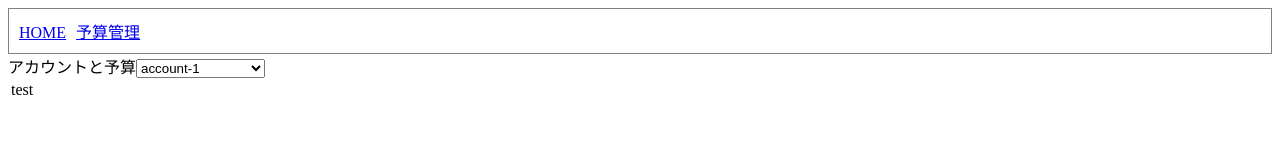
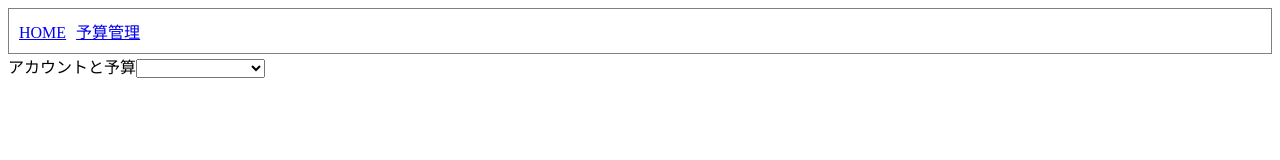
Before and after one commit to ringtail003/handson-angular-link-components, an Angular app: page /budget in a window 1280 px wide. Shown: the top 160 px of the page. Built offline with nearby package versions, Linux system fonts and the light colour scheme.

Commit message:
コンテナコンポーネントの連携部分

```diff
--- a/src/app/pages/budget/components/containers/budgeted-account-selector/budgeted-account-selector.component.html
+++ b/src/app/pages/budget/components/containers/budgeted-account-selector/budgeted-account-selector.component.html
@@ -1,4 +1,9 @@
 <account-picker
-  [accounts]="accounts"
+  [accounts]="selectableAccounts"
+  (onAccountPicked)="handleAccountPicked($event)"
 ></account-picker>
-<account-list></account-list>
+<account-list
+  [accounts]="budgetedAccounts"
+  (onAccountDelete)="handleAccountDelete($event)"
+  (onBudgetChanged)="handleBudgetChanged($event)"
+></account-list>
--- a/src/app/pages/budget/components/containers/budgeted-account-selector/budgeted-account-selector.component.ts
+++ b/src/app/pages/budget/components/containers/budgeted-account-selector/budgeted-account-selector.component.ts
@@ -1,5 +1,6 @@
 import { Component, OnInit, Input } from '@angular/core';
 import { Account } from 'src/app/pages/budget/types/account';
+import { BudgetedAccount, toBudgetedAccount } from '../../../types/budgeted-account';
 
 @Component({
   selector: 'budgeted-account-selector',
@@ -9,9 +10,35 @@ import { Account } from 'src/app/pages/budget/types/account';
 export class BudgetedAccountSelectorComponent implements OnInit {
   @Input() accounts: Account[] = [];
 
+  selectableAccounts: Account[] = [];
+  budgetedAccounts: BudgetedAccount[] = [];
+
   constructor() { }
 
   ngOnInit() {
+    this.selectableAccounts = this.accounts;
+  }
+
+  handleAccountPicked(account: Account) {
+    this.budgetedAccounts = this.budgetedAccounts.concat(toBudgetedAccount(account));
+    this.selectableAccounts = this.excludes(this.accounts, this.budgetedAccounts);
+  }
+
+  handleAccountDelete(account: BudgetedAccount) {
+    this.budgetedAccounts = this.remove(this.budgetedAccounts, account);
+    this.selectableAccounts = this.excludes(this.accounts, this.budgetedAccounts);
+  }
+
+  handleBudgetChanged(account) {
+    this.budgetedAccounts.find(item => item.code === account.code).budget = account.budget;
+  }
+
+  private remove(list, target) {
+    return list.filter(item => item.code != target.code);
+  }
+
+  private excludes(sources, excludes) {
+    return sources.filter(source => !excludes.find(exclude => source.code === exclude.code));
   }
 
 }
--- a/src/app/pages/budget/components/units/account-list/account-list.component.html
+++ b/src/app/pages/budget/components/units/account-list/account-list.component.html
@@ -1,5 +1,15 @@
 <table>
-  <tr>
-    <td>test</td>
+  <tr *ngFor="let account of input">
+    <td>{{account.name}}</td>
+    <td>
+      <input
+        type="number"
+        [(ngModel)]="account.budget"
+        (change)="onChanged(account)"
+      >
+    </td>
+    <td>
+      <button (click)="onDelete(account)">削除</button>
+    </td>
   </tr>
 </table>
--- a/src/app/pages/budget/components/units/account-list/account-list.component.ts
+++ b/src/app/pages/budget/components/units/account-list/account-list.component.ts
@@ -1,15 +1,38 @@
-import { Component, OnInit } from '@angular/core';
+import { Component, OnInit, Input, Output, EventEmitter, OnChanges, SimpleChange } from '@angular/core';
+import { BudgetedAccount } from '../../../types/budgeted-account';
+import { ArrayCopy } from 'src/app/shared/utils';
 
 @Component({
   selector: 'account-list',
   templateUrl: './account-list.component.html',
-  styleUrls: ['./account-list.component.scss']
+  styleUrls: ['./account-list.component.scss'],
 })
-export class AccountListComponent implements OnInit {
+export class AccountListComponent implements OnInit, OnChanges {
+  @Input() accounts: BudgetedAccount[] = [];
+  @Output() onAccountDelete = new EventEmitter<Account>();
+  @Output() onBudgetChanged = new EventEmitter<Account>();
+
+  input: BudgetedAccount[] = [];
 
   constructor() { }
 
   ngOnInit() {
   }
 
+  ngOnChanges(changes: { accounts?: SimpleChange }) {
+    if (!changes.accounts) {
+      return;
+    }
+
+    this.input = ArrayCopy(changes.accounts.currentValue);
+  }
+
+  onDelete(account: Account) {
+    this.onAccountDelete.emit(account);
+  }
+
+  onChanged(account: Account) {
+    this.onBudgetChanged.emit(account);
+  }
+
 }
--- a/src/app/pages/budget/components/units/account-picker/account-picker.component.html
+++ b/src/app/pages/budget/components/units/account-picker/account-picker.component.html
@@ -1,4 +1,7 @@
-<select>
+<select [(ngModel)]="chosen" (change)="onChanged()">
   <option disabled>選択してください</option>
-  <option *ngFor="let account of accounts" [value]="account.code">{{account.name}}</option>
+  <option
+    *ngFor="let account of accounts"
+    [ngValue]="account">{{account.name}}
+  </option>
 </select>
--- a/src/app/pages/budget/components/units/account-picker/account-picker.component.ts
+++ b/src/app/pages/budget/components/units/account-picker/account-picker.component.ts
@@ -1,4 +1,4 @@
-import { Component, OnInit, Input } from '@angular/core';
+import { Component, OnInit, Input, Output, EventEmitter } from '@angular/core';
 import { Account } from 'src/app/pages/budget/types/account';
 
 @Component({
@@ -8,10 +8,17 @@ import { Account } from 'src/app/pages/budget/types/account';
 })
 export class AccountPickerComponent implements OnInit {
   @Input() accounts: Account[] = [];
+  @Output() onAccountPicked = new EventEmitter<Account>();
+
+  chosen: Account = null;
 
   constructor() { }
 
   ngOnInit() {
   }
 
+  onChanged() {
+    this.onAccountPicked.emit(this.chosen);
+  }
+
 }
--- /dev/null
+++ b/src/app/pages/budget/types/budgeted-account.ts
@@ -0,0 +1,11 @@
+import { Account } from './account';
+
+export type BudgetedAccount = Account & {
+  budget: number;
+};
+
+export function toBudgetedAccount(account): BudgetedAccount {
+  return { ...account,
+    budget: 0,
+  };
+}
--- /dev/null
+++ b/src/app/shared/utils.ts
@@ -0,0 +1,3 @@
+export function ArrayCopy<T>(array: T[]): T[] {
+  return array.map(item => Object.assign({}, item));
+}
```
